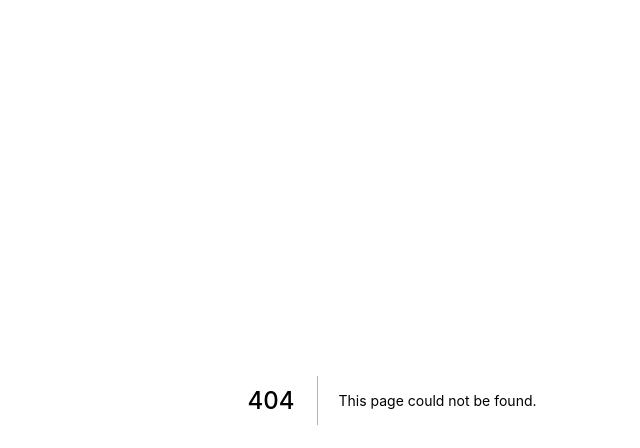
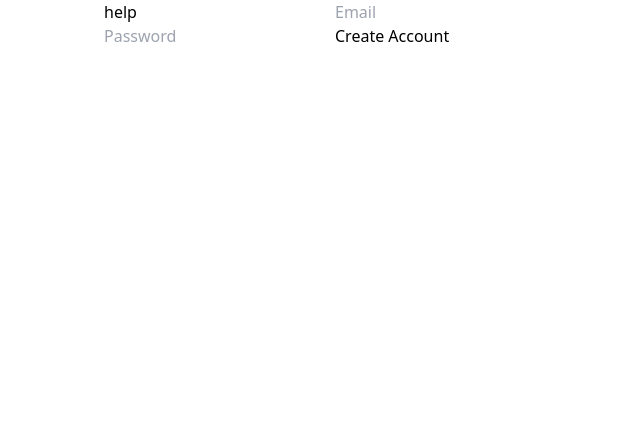
Before and after one commit to 100dongwoo/carrot-market, a Next.js app: page /forms in a window 1280 px wide. Before the commit this address had no page. Shown: the top 448 px of the page, without its empty margins (248-888 px from the left). Built offline with nearby package versions, Linux system fonts and the light colour scheme.

Commit message:
Add form submmision

```diff
--- a/components/input.tsx
+++ b/components/input.tsx
@@ -1,57 +1,72 @@
+import type { UseFormRegisterReturn } from 'react-hook-form';
+
 interface InputProps {
     label: string;
     name: string;
-  kind?: "text" | "phone" | "price";
-  [key: string]: any;
+    kind?: 'text' | 'phone' | 'price';
+    type: string;
+    register: UseFormRegisterReturn;
+    required: boolean;
+    // [key: string]: any;
 }
 
 export default function Input({
     label,
     name,
-  kind = "text",
-  ...rest
+    kind = 'text',
+    register,
+    type,
+    // ...rest
+
+    required,
 }: InputProps) {
     return (
         <div>
             <label
-        className="mb-1 block text-sm font-medium text-gray-700"
+                className='mb-1 block text-sm font-medium text-gray-700'
                 htmlFor={name}
             >
                 {label}
             </label>
-      {kind === "text" ? (
-        <div className="rounded-md relative flex  items-center shadow-sm">
+            {kind === 'text' ? (
+                <div className='rounded-md relative flex  items-center shadow-sm'>
                     <input
                         id={name}
-            {...rest}
-            className="appearance-none w-full px-3 py-2 border border-gray-300 rounded-md shadow-sm placeholder-gray-400 focus:outline-none focus:ring-orange-500 focus:border-orange-500"
+                        required={required}
+                        {...register}
+                        type={type}
+                        className='appearance-none w-full px-3 py-2 border border-gray-300 rounded-md shadow-sm placeholder-gray-400 focus:outline-none focus:ring-orange-500 focus:border-orange-500'
                     />
                 </div>
             ) : null}
-      {kind === "price" ? (
-        <div className="rounded-md relative flex  items-center shadow-sm">
-          <div className="absolute left-0 pointer-events-none pl-3 flex items-center justify-center">
-            <span className="text-gray-500 text-sm">$</span>
+            {kind === 'price' ? (
+                <div className='rounded-md relative flex  items-center shadow-sm'>
+                    <div className='absolute left-0 pointer-events-none pl-3 flex items-center justify-center'>
+                        <span className='text-gray-500 text-sm'>$</span>
                     </div>
                     <input
                         id={name}
-            {...rest}
-            className="appearance-none pl-7 w-full px-3 py-2 border border-gray-300 rounded-md shadow-sm placeholder-gray-400 focus:outline-none focus:ring-orange-500 focus:border-orange-500"
+                        required={required}
+                        {...register}
+                        type={type}
+                        className='appearance-none pl-7 w-full px-3 py-2 border border-gray-300 rounded-md shadow-sm placeholder-gray-400 focus:outline-none focus:ring-orange-500 focus:border-orange-500'
                     />
-          <div className="absolute right-0 pointer-events-none pr-3 flex items-center">
-            <span className="text-gray-500">KRW</span>
+                    <div className='absolute right-0 pointer-events-none pr-3 flex items-center'>
+                        <span className='text-gray-500'>KRW</span>
                     </div>
                 </div>
             ) : null}
-      {kind === "phone" ? (
-        <div className="flex rounded-md shadow-sm">
-          <span className="flex items-center justify-center px-3 rounded-l-md border border-r-0 border-gray-300 bg-gray-50 text-gray-500 select-none text-sm">
+            {kind === 'phone' ? (
+                <div className='flex rounded-md shadow-sm'>
+                    <span className='flex items-center justify-center px-3 rounded-l-md border border-r-0 border-gray-300 bg-gray-50 text-gray-500 select-none text-sm'>
                         +82
                     </span>
                     <input
                         id={name}
-            {...rest}
-            className="appearance-none w-full px-3 py-2 border border-gray-300 rounded-md rounded-l-none shadow-sm placeholder-gray-400 focus:outline-none focus:ring-orange-500 focus:border-orange-500"
+                        required={required}
+                        {...register}
+                        type={type}
+                        className='appearance-none w-full px-3 py-2 border border-gray-300 rounded-md rounded-l-none shadow-sm placeholder-gray-400 focus:outline-none focus:ring-orange-500 focus:border-orange-500'
                     />
                 </div>
             ) : null}
--- a/package.json
+++ b/package.json
@@ -13,7 +13,8 @@
     "next": "^12.1.0",
     "prettier": "^2.5.1",
     "react": "^18.0.0-rc.2",
-    "react-dom": "^18.0.0-rc.2"
+    "react-dom": "^18.0.0-rc.2",
+    "react-hook-form": "^7.28.0"
   },
   "devDependencies": {
     "@types/node": "17.0.21",
--- a/pages/api/client-test.tsx
+++ /dev/null
@@ -1,17 +0,0 @@
-import { NextApiRequest, NextApiResponse } from 'next';
-import client from '../../libs/client';
-
-export default async function handler(
-    req: NextApiRequest,
-    res: NextApiResponse
-) {
-    await client.user.create({
-        data: {
-            email: 'hi',
-            name: 'hi',
-        },
-    });
-    res.json({
-        ok: true,
-    });
-}
--- /dev/null
+++ b/pages/api/users/enter.tsx
@@ -0,0 +1,13 @@
+import { NextApiRequest, NextApiResponse } from 'next';
+import client from '../../../libs/client';
+
+export default async function handler(
+    req: NextApiRequest,
+    res: NextApiResponse
+) {
+    if (req.method !== 'POST') {
+        return res.status(401).end();
+    }
+    res.status(200).end();
+    console.log(req.body.email);
+}
--- a/pages/enter.tsx
+++ b/pages/enter.tsx
@@ -1,26 +1,54 @@
-import type { NextPage } from "next";
-import { useState } from "react";
-import Button from "../components/button";
-import Input from "../components/input";
-import { cls } from "../libs/utils";
+import { watch } from 'fs/promises';
+import type { NextPage } from 'next';
+import { useState } from 'react';
+import { useForm } from 'react-hook-form';
+import Button from '../components/button';
+import Input from '../components/input';
+import { cls } from '../libs/utils';
+
+interface EnterForm {
+    email?: string;
+    phone?: string;
+}
 
 const Enter: NextPage = () => {
-  const [method, setMethod] = useState<"email" | "phone">("email");
-  const onEmailClick = () => setMethod("email");
-  const onPhoneClick = () => setMethod("phone");
+    const [submitting, setSubmitting] = useState(false);
+    const { register, handleSubmit, reset, watch } = useForm<EnterForm>();
+    const [method, setMethod] = useState<'email' | 'phone'>('email');
+    const onEmailClick = () => {
+        reset();
+        setMethod('email');
+    };
+
+    const onPhoneClick = () => {
+        reset();
+        setMethod('phone');
+    };
+    const onValid = (data: EnterForm) => {
+        setSubmitting(true);
+        fetch('/api/users/enter', {
+            method: 'POST',
+            body: JSON.stringify(data),
+            headers: { 'Content-Type': 'application/json' },
+        }).then(() => {
+            setSubmitting(false);
+        });
+    };
     return (
-    <div className="mt-16 px-4">
-      <h3 className="text-3xl font-bold text-center">Enter to Carrot</h3>
-      <div className="mt-12">
-        <div className="flex flex-col items-center">
-          <h5 className="text-sm text-gray-500 font-medium">Enter using:</h5>
-          <div className="grid  border-b  w-full mt-8 grid-cols-2 ">
+        <div className='mt-16 px-4'>
+            <h3 className='text-3xl font-bold text-center'>Enter to Carrot</h3>
+            <div className='mt-12'>
+                <div className='flex flex-col items-center'>
+                    <h5 className='text-sm text-gray-500 font-medium'>
+                        Enter using:
+                    </h5>
+                    <div className='grid  border-b  w-full mt-8 grid-cols-2 '>
                         <button
                             className={cls(
-                "pb-4 font-medium text-sm border-b-2",
-                method === "email"
-                  ? " border-orange-500 text-orange-400"
-                  : "border-transparent hover:text-gray-400 text-gray-500"
+                                'pb-4 font-medium text-sm border-b-2',
+                                method === 'email'
+                                    ? ' border-orange-500 text-orange-400'
+                                    : 'border-transparent hover:text-gray-400 text-gray-500'
                             )}
                             onClick={onEmailClick}
                         >
@@ -28,10 +56,10 @@ const Enter: NextPage = () => {
                         </button>
                         <button
                             className={cls(
-                "pb-4 font-medium text-sm border-b-2",
-                method === "phone"
-                  ? " border-orange-500 text-orange-400"
-                  : "border-transparent hover:text-gray-400 text-gray-500"
+                                'pb-4 font-medium text-sm border-b-2',
+                                method === 'phone'
+                                    ? ' border-orange-500 text-orange-400'
+                                    : 'border-transparent hover:text-gray-400 text-gray-500'
                             )}
                             onClick={onPhoneClick}
                         >
@@ -39,56 +67,74 @@ const Enter: NextPage = () => {
                         </button>
                     </div>
                 </div>
-        <form className="flex flex-col mt-8 space-y-4">
-          {method === "email" ? (
-            <Input name="email" label="Email address" type="email" required />
-          ) : null}
-          {method === "phone" ? (
+                <form
+                    onSubmit={handleSubmit(onValid)}
+                    className='flex flex-col mt-8 space-y-4'
+                >
+                    {method === 'email' ? (
                         <Input
-              name="phone"
-              label="Phone number"
-              type="number"
-              kind="phone"
+                            register={register('email', {
+                                required: true,
+                            })}
+                            name='email'
+                            label='Email address'
+                            type='email'
                             required
                         />
                     ) : null}
-          {method === "email" ? <Button text={"Get login link"} /> : null}
-          {method === "phone" ? (
-            <Button text={"Get one-time password"} />
+                    {method === 'phone' ? (
+                        <Input
+                            register={register('phone')}
+                            name='phone'
+                            label='Phone number'
+                            type='number'
+                            kind='phone'
+                            required
+                        />
+                    ) : null}
+                    {method === 'email' ? (
+                        <Button text={'Get login link'} />
+                    ) : null}
+                    {method === 'phone' ? (
+                        <Button
+                            text={
+                                submitting ? 'Loading' : 'Get one-time password'
+                            }
+                        />
                     ) : null}
                 </form>
 
-        <div className="mt-8">
-          <div className="relative">
-            <div className="absolute w-full border-t border-gray-300" />
-            <div className="relative -top-3 text-center ">
-              <span className="bg-white px-2 text-sm text-gray-500">
+                <div className='mt-8'>
+                    <div className='relative'>
+                        <div className='absolute w-full border-t border-gray-300' />
+                        <div className='relative -top-3 text-center '>
+                            <span className='bg-white px-2 text-sm text-gray-500'>
                                 Or enter with
                             </span>
                         </div>
                     </div>
-          <div className="grid grid-cols-2 mt-2 gap-3">
-            <button className="flex justify-center items-center py-2 px-4 border border-gray-300 rounded-md shadow-sm bg-white text-sm font-medium text-gray-500 hover:bg-gray-50">
+                    <div className='grid grid-cols-2 mt-2 gap-3'>
+                        <button className='flex justify-center items-center py-2 px-4 border border-gray-300 rounded-md shadow-sm bg-white text-sm font-medium text-gray-500 hover:bg-gray-50'>
                             <svg
-                className="w-5 h-5"
-                aria-hidden="true"
-                fill="currentColor"
-                viewBox="0 0 20 20"
+                                className='w-5 h-5'
+                                aria-hidden='true'
+                                fill='currentColor'
+                                viewBox='0 0 20 20'
                             >
-                <path d="M6.29 18.251c7.547 0 11.675-6.253 11.675-11.675 0-.178 0-.355-.012-.53A8.348 8.348 0 0020 3.92a8.19 8.19 0 01-2.357.646 4.118 4.118 0 001.804-2.27 8.224 8.224 0 01-2.605.996 4.107 4.107 0 00-6.993 3.743 11.65 11.65 0 01-8.457-4.287 4.106 4.106 0 001.27 5.477A4.073 4.073 0 01.8 7.713v.052a4.105 4.105 0 003.292 4.022 4.095 4.095 0 01-1.853.07 4.108 4.108 0 003.834 2.85A8.233 8.233 0 010 16.407a11.616 11.616 0 006.29 1.84" />
+                                <path d='M6.29 18.251c7.547 0 11.675-6.253 11.675-11.675 0-.178 0-.355-.012-.53A8.348 8.348 0 0020 3.92a8.19 8.19 0 01-2.357.646 4.118 4.118 0 001.804-2.27 8.224 8.224 0 01-2.605.996 4.107 4.107 0 00-6.993 3.743 11.65 11.65 0 01-8.457-4.287 4.106 4.106 0 001.27 5.477A4.073 4.073 0 01.8 7.713v.052a4.105 4.105 0 003.292 4.022 4.095 4.095 0 01-1.853.07 4.108 4.108 0 003.834 2.85A8.233 8.233 0 010 16.407a11.616 11.616 0 006.29 1.84' />
                             </svg>
                         </button>
-            <button className="flex justify-center items-center py-2 px-4 border border-gray-300 rounded-md shadow-sm bg-white text-sm font-medium text-gray-500 hover:bg-gray-50">
+                        <button className='flex justify-center items-center py-2 px-4 border border-gray-300 rounded-md shadow-sm bg-white text-sm font-medium text-gray-500 hover:bg-gray-50'>
                             <svg
-                className="w-5 h-5"
-                aria-hidden="true"
-                fill="currentColor"
-                viewBox="0 0 20 20"
+                                className='w-5 h-5'
+                                aria-hidden='true'
+                                fill='currentColor'
+                                viewBox='0 0 20 20'
                             >
                                 <path
-                  fillRule="evenodd"
-                  d="M10 0C4.477 0 0 4.484 0 10.017c0 4.425 2.865 8.18 6.839 9.504.5.092.682-.217.682-.483 0-.237-.008-.868-.013-1.703-2.782.605-3.369-1.343-3.369-1.343-.454-1.158-1.11-1.466-1.11-1.466-.908-.62.069-.608.069-.608 1.003.07 1.531 1.032 1.531 1.032.892 1.53 2.341 1.088 2.91.832.092-.647.35-1.088.636-1.338-2.22-.253-4.555-1.113-4.555-4.951 0-1.093.39-1.988 1.029-2.688-.103-.253-.446-1.272.098-2.65 0 0 .84-.27 2.75 1.026A9.564 9.564 0 0110 4.844c.85.004 1.705.115 2.504.337 1.909-1.296 2.747-1.027 2.747-1.027.546 1.379.203 2.398.1 2.651.64.7 1.028 1.595 1.028 2.688 0 3.848-2.339 4.695-4.566 4.942.359.31.678.921.678 1.856 0 1.338-.012 2.419-.012 2.747 0 .268.18.58.688.482A10.019 10.019 0 0020 10.017C20 4.484 15.522 0 10 0z"
-                  clipRule="evenodd"
+                                    fillRule='evenodd'
+                                    d='M10 0C4.477 0 0 4.484 0 10.017c0 4.425 2.865 8.18 6.839 9.504.5.092.682-.217.682-.483 0-.237-.008-.868-.013-1.703-2.782.605-3.369-1.343-3.369-1.343-.454-1.158-1.11-1.466-1.11-1.466-.908-.62.069-.608.069-.608 1.003.07 1.531 1.032 1.531 1.032.892 1.53 2.341 1.088 2.91.832.092-.647.35-1.088.636-1.338-2.22-.253-4.555-1.113-4.555-4.951 0-1.093.39-1.988 1.029-2.688-.103-.253-.446-1.272.098-2.65 0 0 .84-.27 2.75 1.026A9.564 9.564 0 0110 4.844c.85.004 1.705.115 2.504.337 1.909-1.296 2.747-1.027 2.747-1.027.546 1.379.203 2.398.1 2.651.64.7 1.028 1.595 1.028 2.688 0 3.848-2.339 4.695-4.566 4.942.359.31.678.921.678 1.856 0 1.338-.012 2.419-.012 2.747 0 .268.18.58.688.482A10.019 10.019 0 0020 10.017C20 4.484 15.522 0 10 0z'
+                                    clipRule='evenodd'
                                 />
                             </svg>
                         </button>
--- /dev/null
+++ b/pages/forms.tsx
@@ -0,0 +1,70 @@
+import { FieldErrors, useForm } from 'react-hook-form';
+
+// Better validation
+// Better Erros (set, clear, display)
+// Have control over inputs
+
+interface LoginForm {
+    username: string;
+    password: string;
+    email: string;
+    errors?: string;
+}
+
+export default function Forms() {
+    const {
+        register,
+        handleSubmit,
+        formState: { errors },
+        setValue,
+        setError,
+        reset,
+        resetField,
+    } = useForm<LoginForm>({ mode: 'onBlur' });
+    const onValid = (data: LoginForm) => {
+        // console.log('im valid bby');
+        reset();
+        setError('username', { message: 'backend err' });
+    };
+    const onInvalid = (errors: FieldErrors) => {
+        console.log(errors);
+    };
+    setValue('username', 'help');
+    return (
+        <form onSubmit={handleSubmit(onValid, onInvalid)}>
+            <input
+                {...register('username', {
+                    required: 'Username is required',
+                    minLength: {
+                        message: 'The username should be longer than 5 chars.',
+                        value: 5,
+                    },
+                })}
+                type='text'
+                placeholder='Username'
+            />
+            <input
+                {...register('email', {
+                    required: 'Email is required',
+                    validate: {
+                        notGmail: (value) =>
+                            !value.includes('@gmail.com') || 'Gmail 입니다',
+                    },
+                })}
+                type='email'
+                placeholder='Email'
+                className={`${Boolean(
+                    errors.email?.message ? 'border-red-500' : 'border-blue-500'
+                )}`}
+            />
+
+            {errors.email?.message}
+            <input
+                {...register('password', { required: 'Password is required' })}
+                type='password'
+                placeholder='Password'
+            />
+            <input type='submit' value='Create Account' />
+        </form>
+    );
+}
```
Also changed, not shown: 1 other file (tests, documents, lock files or other folders). Lines whose indentation alone changed are shown as unchanged.
